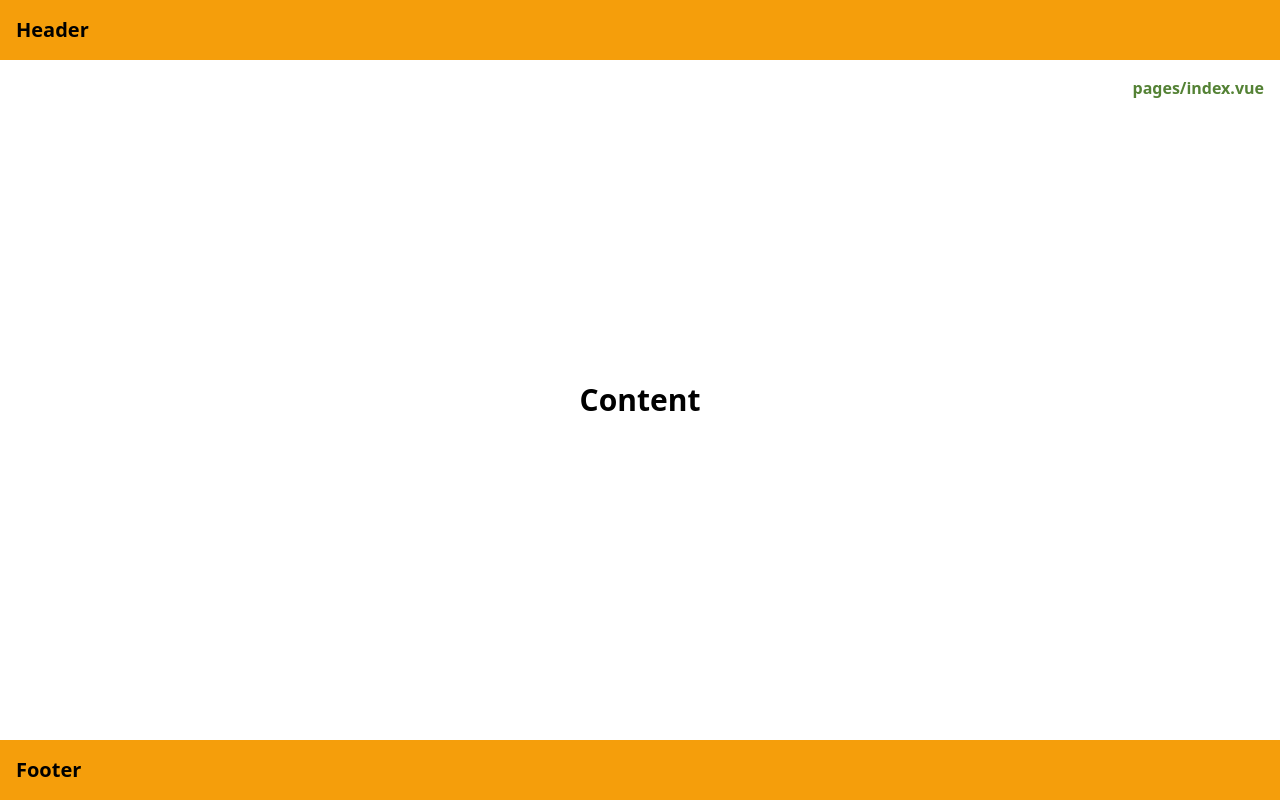
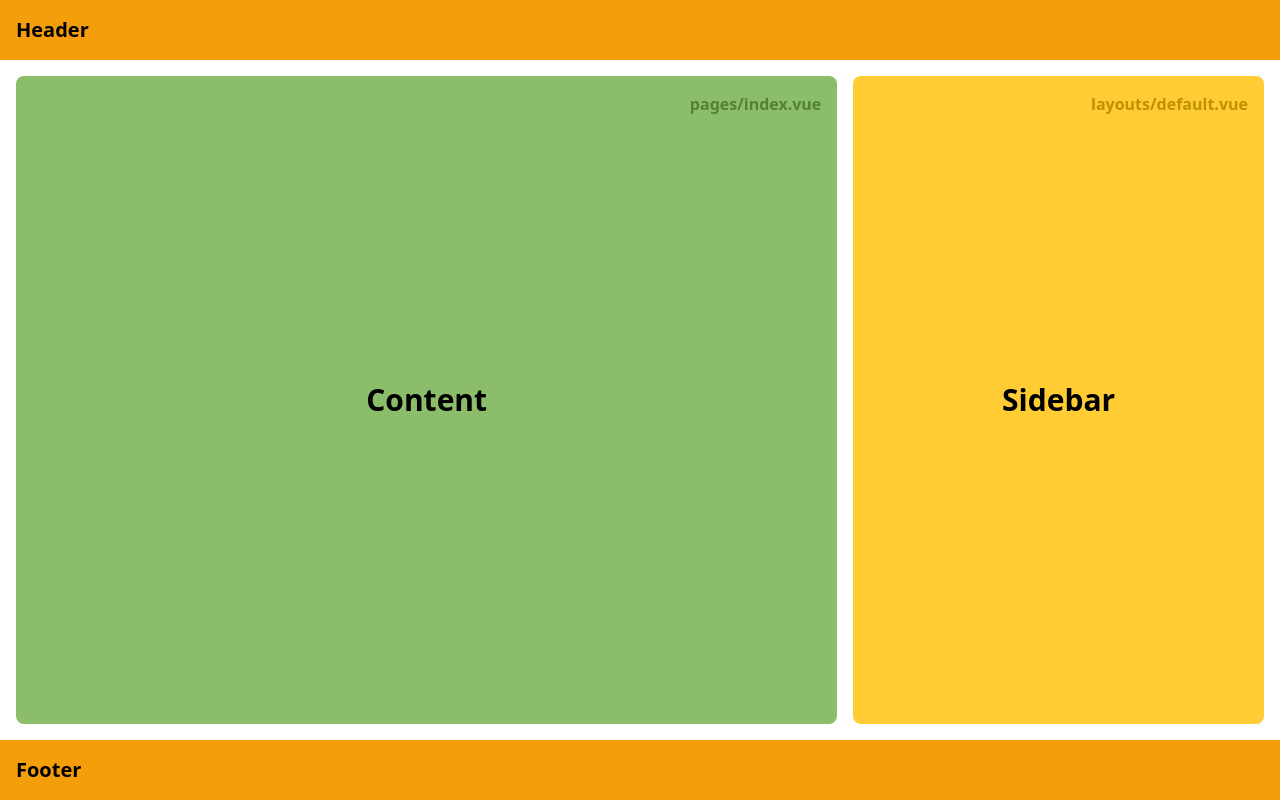
Before and after one commit to Yizhe0407/git_merge, a Nuxt app: page / in a window 1280 px wide. Built offline with nearby package versions, Linux system fonts and the light colour scheme.

Commit message:
Refactor layout to add Sidebar

```diff
--- a/layouts/default.vue
+++ b/layouts/default.vue
@@ -1,8 +1,15 @@
 <template>
     <div class="flex flex-col h-screen">
         <Header />
-        <div class="flex-grow">
-            <slot />
+        <div class="flex flex-grow justify-between p-4 space-x-4">
+            <div class="rounded-lg bg-[#8cbd6b] w-2/3">
+                <slot />
+            </div>
+
+            <div class="relative rounded-lg bg-[#ffcd33] w-1/3 flex justify-center items-center">
+                <p class="absolute top-0 right-0 text-[#bf9000] p-4 font-bold">layouts/default.vue</p>
+                <p class="text-3xl font-bold">Sidebar</p>
+            </div>
         </div>
         <Footer />
     </div>
```
